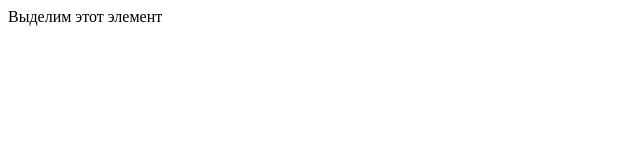
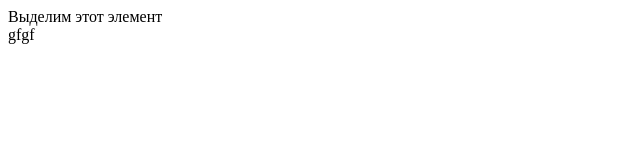
Before and after one commit to billek/test, a plain HTML site: page index.html in a window 1280 px wide. Shown: the full height of the page, 0-640 px from the left. Drawn offline with Linux system fonts and the light colour scheme.

Commit message:
Это наше второе изменение

```diff
--- a/index.html
+++ b/index.html
@@ -11,6 +11,8 @@
 
     <div id="content">Выделим этот элемент</div>
 
+    gfgf
+
     <script src="js/main.js">
 
     </script>
```
